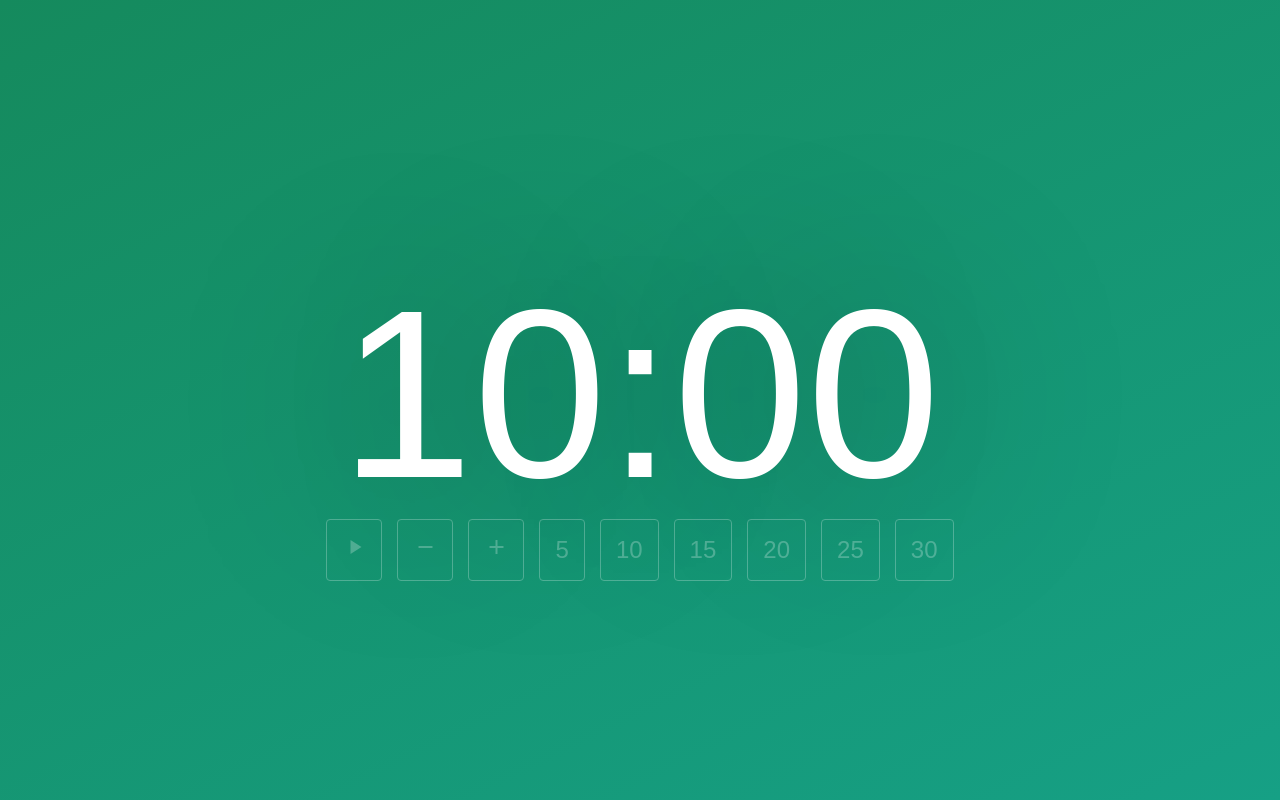
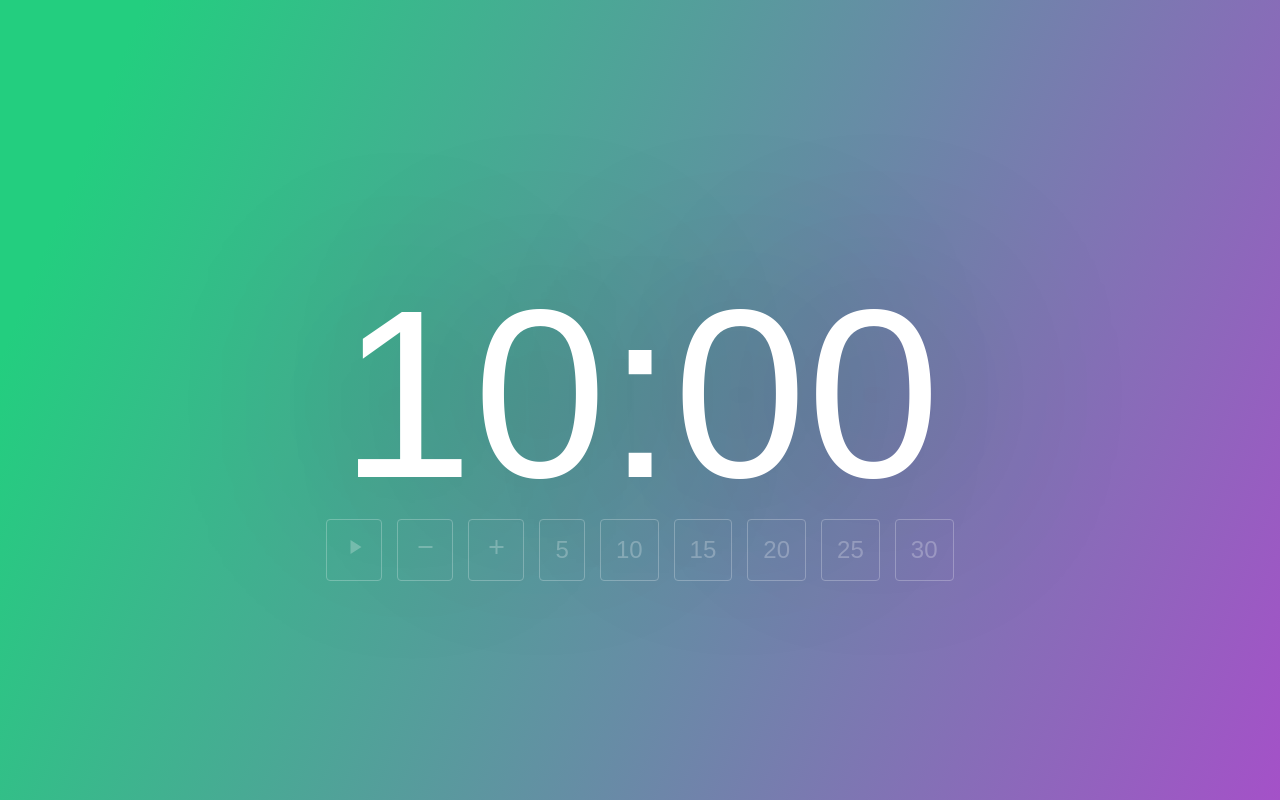
Before and after one commit to ryanmdoyle/classroomtimer, a React (Create React App) app: page / in a window 1280 px wide. Built offline with nearby package versions, Linux system fonts and the light colour scheme.

Commit message:
again with the colors

```diff
--- a/src/App.css
+++ b/src/App.css
@@ -1,10 +1,9 @@
 body {
   margin: 0;
-  background-color: #16A085;
-  background-image: linear-gradient(154deg, rgb(21, 138, 93) 0%, #16A085 100%);
+  background-color: #23ce7f;
+  background-image: linear-gradient(112deg, #23ce7f 9%, #a451c8 100%);
   font-family: sans-serif;
   text-shadow: 1px 1px 200px #00000073;
-
 }
 
 button {
```
